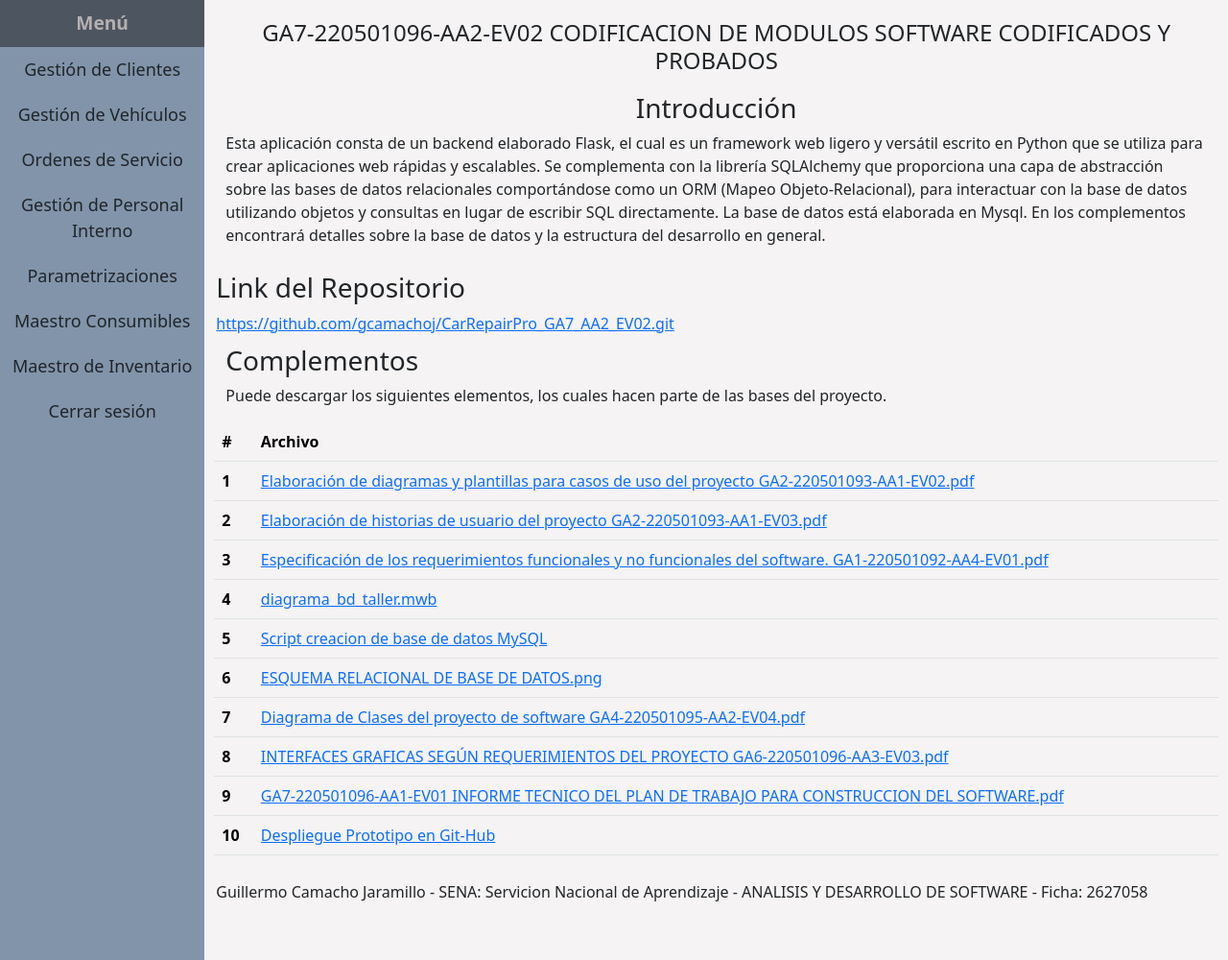
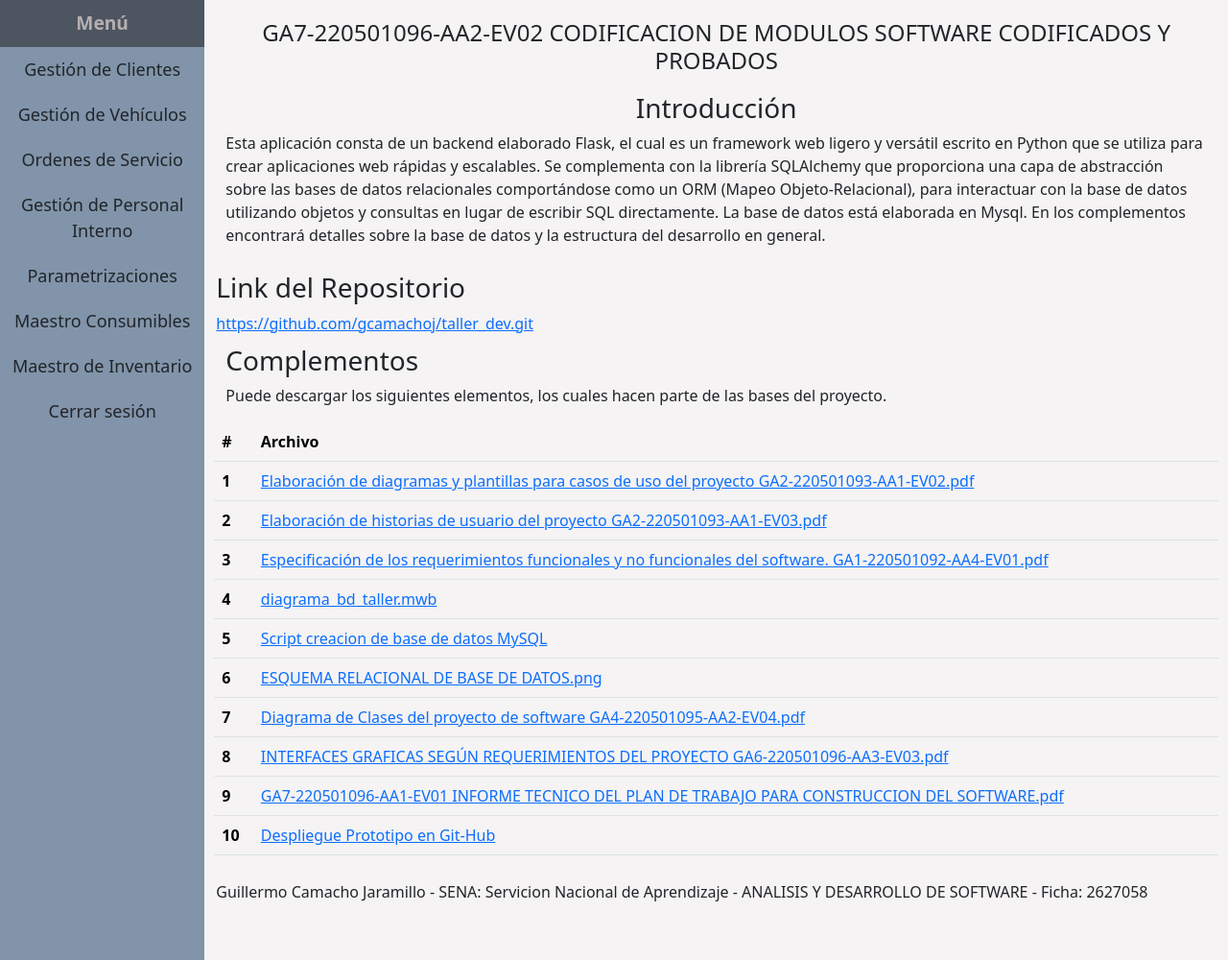
Before and after one commit to gcamachoj/taller_dev, a Flask app: page /index in a window 1280 px wide. Shown: the whole page at 96% size. Run offline with Flask 3, Linux system fonts and the light colour scheme; the visitor is signed in with stand-in values (Sample User, id 1); parts of the project's set-up code (start-up, migrations or seed data) failed here and were passed over.

Commit message:
Se modifica index

```diff
--- a/app/static/complementos/rellenar_datos_prueba.sql
+++ b/app/static/complementos/rellenar_datos_prueba.sql
@@ -66,4 +66,4 @@ values ('1111', 'Jose Rayo', 'Perez', 1, 'calle 100','joserayo@prueba.com', '123
 
 
 --- Poblar tabla estado_os
-insert into estado_os(estadoOS) values ('Abierta'), ('Cerrada'), ('Cancelada');
+insert into estado_os(EstadoOS) values ('Abierta'), ('Cerrada'), ('Cancelada');
--- a/app/templates/index.html
+++ b/app/templates/index.html
@@ -13,7 +13,7 @@
         </div>
         <div class="col">
             <h3>Link del Repositorio</h3>
-            <a href="https://github.com/gcamachoj/CarRepairPro_GA7_AA2_EV02.git">https://github.com/gcamachoj/CarRepairPro_GA7_AA2_EV02.git</a>
+            <a href="https://github.com/gcamachoj/taller_dev.git">https://github.com/gcamachoj/taller_dev.git</a>
             </div>
 
     <div class="row">
@@ -53,7 +53,7 @@
 
                 <tr>
                     <th scope="row">5</th>
-                    <td><a href="{{ url_for('static', filename='complementos/20240324_script_creación_bd_taller_v3.sql') }}" download>Script creacion de base de datos MySQL</a></td>
+                    <td><a href="{{ url_for('static', filename='complementos/20240612_script_creación_bd_taller_v10.sql') }}" download>Script creacion de base de datos MySQL</a></td>
 
                 </tr>
 
```
